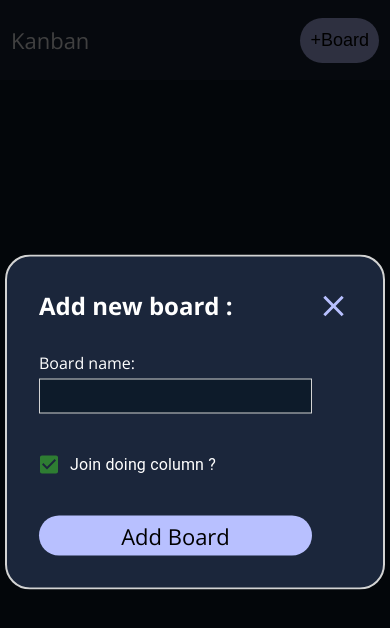
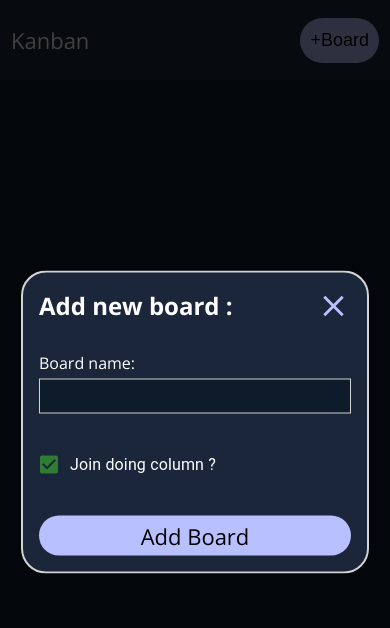
Before and after one commit to FilipKrz03/kanban-board-app-ts, a React (Create React App) app: page / in a window 390 px wide. Both pictures are taken after a click on the button "+Board". Shown: the top 628 px of the page. Built offline with nearby package versions, Linux system fonts and the light colour scheme.

Commit message:
responsive..

```diff
--- a/src/Components/Boards/BoardList.tsx
+++ b/src/Components/Boards/BoardList.tsx
@@ -12,10 +12,12 @@ const BoardList = () => {
   const boards: Board[] = useSelector((state: RootState) => state.board.boards);
   const dispatch = useDispatch();
   const numberOfBoards:number = boards.length;
-  const activeBoardId = boards[numberOfBoards-1].id;
+  const activeBoardId = numberOfBoards > 0 ? boards[numberOfBoards-1].id : undefined;
 
   useEffect(()=>{
+    if(activeBoardId !== undefined){
     dispatch(boardsActions.changeActiveBoard(activeBoardId))
+    }
   }, [ dispatch , activeBoardId])
 
 
--- a/src/Components/NewBoard/NewBoard.module.scss
+++ b/src/Components/NewBoard/NewBoard.module.scss
@@ -55,13 +55,13 @@
 
         &-element{
             input{
-                max-width: 70vw;
-                min-width: 70vw;
+                max-width: 80vw;
+                min-width: 80vw;
             }
         }
         button{
-            max-width: 70vw;
-            min-width: 70vw;
+            max-width: 80vw;
+            min-width: 80vw;
         }
     }
 }
--- a/src/Components/UI/Cart.module.scss
+++ b/src/Components/UI/Cart.module.scss
@@ -6,3 +6,10 @@
     border-radius: $border-radius;
     padding: 2rem;
 }
+
+
+@include media-board {
+    .cart{
+    padding: 1rem;
+    }
+}
--- a/src/Components/UI/Modal.module.scss
+++ b/src/Components/UI/Modal.module.scss
@@ -1,3 +1,5 @@
+@import '../../variables.scss';
+
 .backdrop {
   position: fixed;
   top: 0;
```
